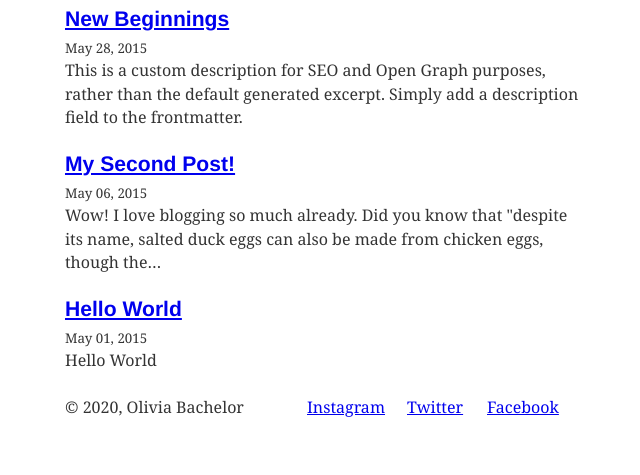
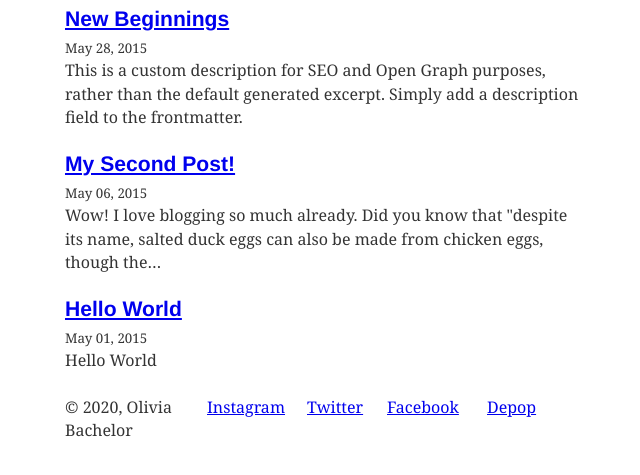
Before and after one commit to gnnrbachelor/olivia_blog, a Gatsby site: page /blog in a window 1280 px wide. Shown: the part 157-632 px from the top of the page, without its empty margins (314-954 px from the left). Built offline with nearby package versions, Linux system fonts and the light colour scheme; Gatsby itself is replaced by a stand-in of ours; some packages are replaced by stand-ins of ours; a web font is replaced by a local one.

Commit message:
Added Depop.

```diff
--- a/src/components/layout.js
+++ b/src/components/layout.js
@@ -46,6 +46,7 @@ const Layout = ({ location, title, children }) => {
           <a href={"https://www.instagram.com/olivewrztartan"}>Instagram</a>
           <a href={"https://twitter.com/devilwrztartan"}>Twitter</a>
           <a href={"https://m.facebook.com/Devilwearstartan-107017574465439/"}>Facebook</a>
+           <a href={"https://www.depop.com/devilwearstartan/"}>Depop</a>
         </div>
       </footer>
     </div>
--- a/src/pages/index.js
+++ b/src/pages/index.js
@@ -11,6 +11,7 @@ export default function Index() {
          <a href={"https://www.instagram.com/olivewrztartan"}>Instagram</a>
          <a href={"https://twitter.com/devilwrztartan"}>Twitter</a>
          <a href={"https://m.facebook.com/Devilwearstartan-107017574465439/"}>Facebook</a>
+         <a href={"https://www.depop.com/devilwearstartan/"}>Depop</a>
       </div>
       <div className={"collageWrapper"}>
 
--- a/src/styles/index.css
+++ b/src/styles/index.css
@@ -110,5 +110,5 @@ footer {
 
 .social {
   display: grid;
-  grid-template-columns: 100px 80px 100px;
+  grid-template-columns: 100px 80px 100px 100px;
 }
```
